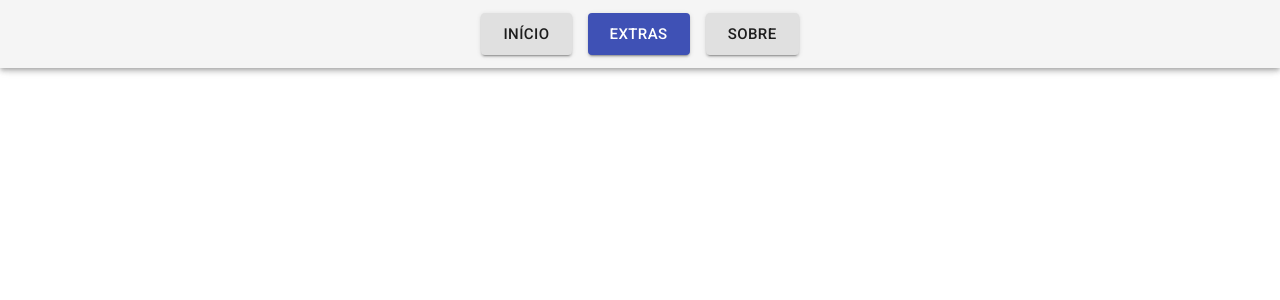
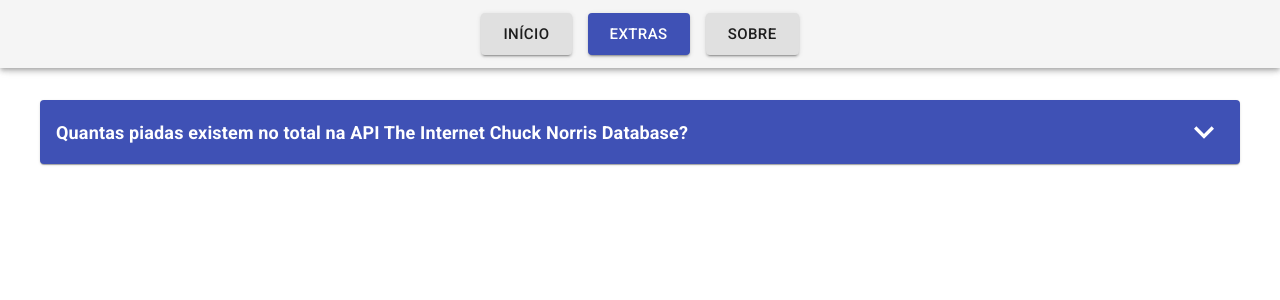
Before and after one commit to fernando-schindler-dev/the-internet-chuck-norris-database, a React (Create React App) app: page /extras in a window 1280 px wide. Before the commit this address had no page. Shown: the top 300 px of the page. Built offline with nearby package versions, Linux system fonts and the light colour scheme; no server answers.

Commit message:
Added the total jokes accordion

```diff
--- a/src/App.js
+++ b/src/App.js
@@ -2,6 +2,7 @@
 import { BrowserRouter, Route, Routes } from 'react-router-dom';
 import Header from './Components/Header/Header';
 import Home from './Components/Home/Home';
+import Extras from './Components/Extras/Extras';
 
 function App() {
   return (
@@ -10,6 +11,7 @@
         <Header />
         <Routes>
           <Route path="/" element={<Home />} />
+          <Route path="/extras" element={<Extras />} />
         </Routes>
       </BrowserRouter>
     </>
--- /dev/null
+++ b/src/Components/Extras/Extras.js
@@ -0,0 +1,46 @@
+import {
+  Accordion,
+  AccordionDetails,
+  AccordionSummary,
+  Typography,
+} from '@material-ui/core';
+import ExpandMoreIcon from '@material-ui/icons/ExpandMore';
+import React from 'react';
+import pull from '../../Helper/Fetch/Fetch';
+import styles from './Extras.module.css';
+
+const Extras = () => {
+  const [totalOfJokes, setTotalOfJokes] = React.useState(0);
+
+  React.useEffect(async () => {
+    const jsonTotalOfJokes = await pull('http://api.icndb.com/jokes/count');
+    setTotalOfJokes(jsonTotalOfJokes.value);
+  }, []);
+
+  return (
+    <section className={`${styles.container} animeLeft`}>
+      <Accordion className={styles.accordion}>
+        <AccordionSummary
+          expandIcon={
+            <ExpandMoreIcon style={{ fontSize: '2.5rem', color: '#fff' }} />
+          }
+        >
+          <Typography className={styles.title}>
+            Quantas piadas existem no total na API The Internet Chuck Norris
+            Database?
+          </Typography>
+        </AccordionSummary>
+        <AccordionDetails>
+          <Typography className={styles.output}>
+            Existem cerca de {totalOfJokes} piadas cadastradas na API The
+            Internet Chuck Norris Database, sendo elas divididas em duas
+            categorias: explícito e nerd. Permitindo filtrar as piadas na hora
+            de sua geração de acordo com o que tipo de piada desejar.
+          </Typography>
+        </AccordionDetails>
+      </Accordion>
+    </section>
+  );
+};
+
+export default Extras;
--- /dev/null
+++ b/src/Components/Extras/Extras.module.css
@@ -0,0 +1,8 @@
+.accordion {
+  background: #3f51b5 !important;
+  color: #fff !important;
+}
+.title {
+  font-weight: bold !important;
+  font-size: 1.125rem !important;
+}
```
